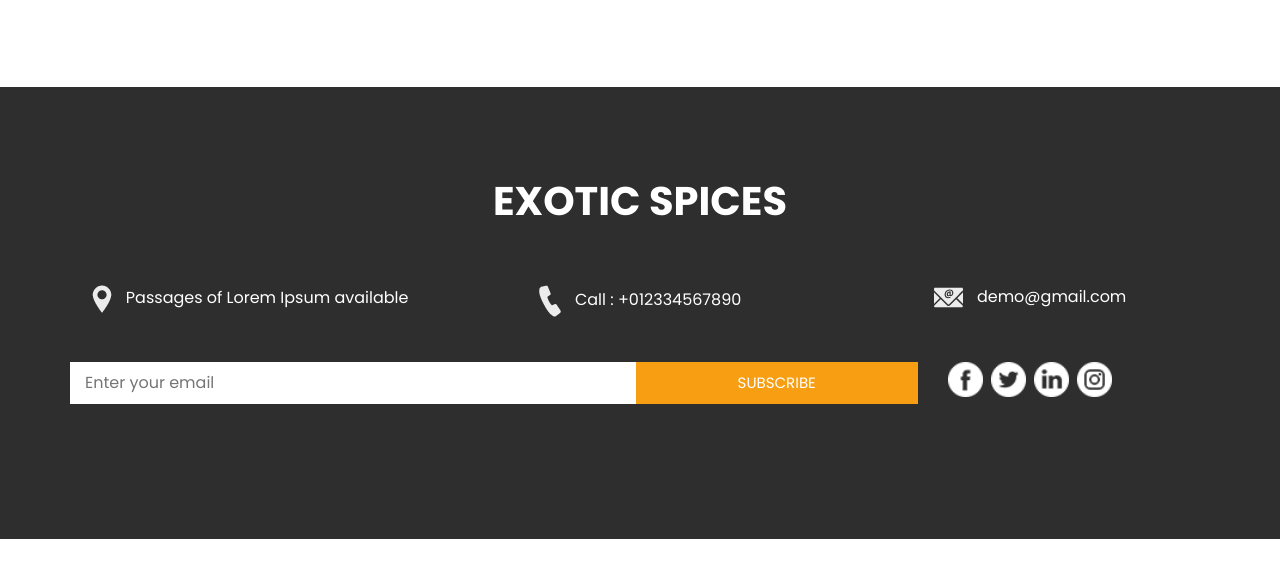
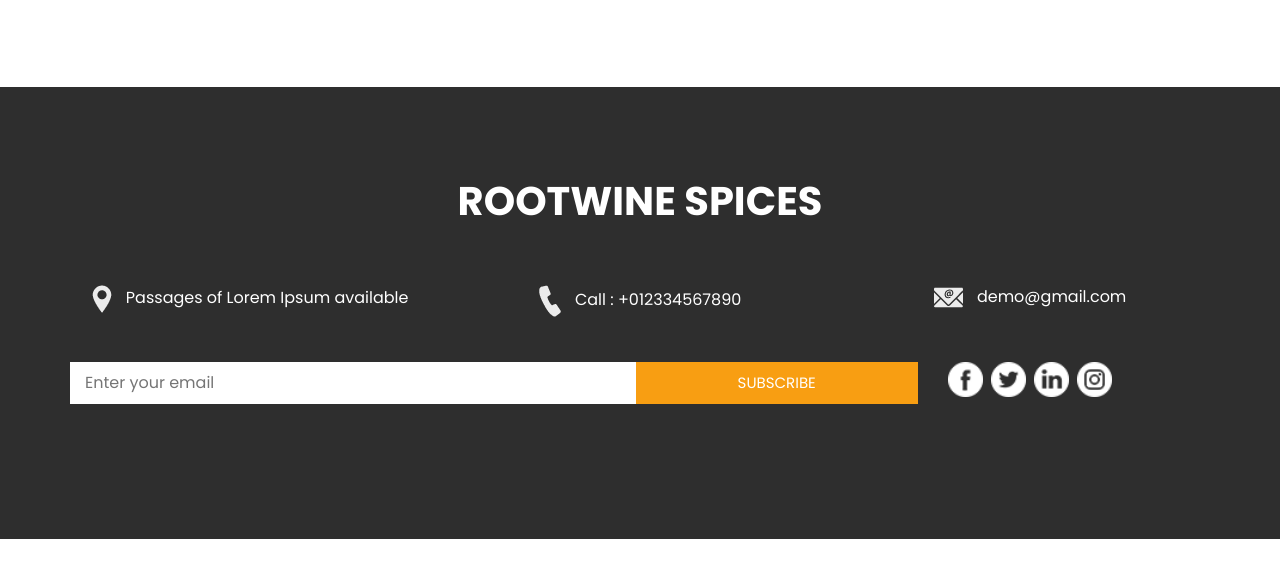
Before and after one commit to Rootwines/website, a plain HTML site: page index.html in a window 1280 px wide. Shown: the part 2659-3236 px from the top of the page. Drawn offline with nearby package versions, Linux system fonts and the light colour scheme; a script that the page names is missing; a web font is replaced by a local one.

Commit message:
index.html

```diff
--- a/index.html
+++ b/index.html
@@ -412,7 +412,7 @@
         <div class="container">
             <div class="info_logo">
                 <h2>
-                    Exotic Spices
+                    Rootwine Spices
                 </h2>
             </div>
             <div class="info_contact">
```
